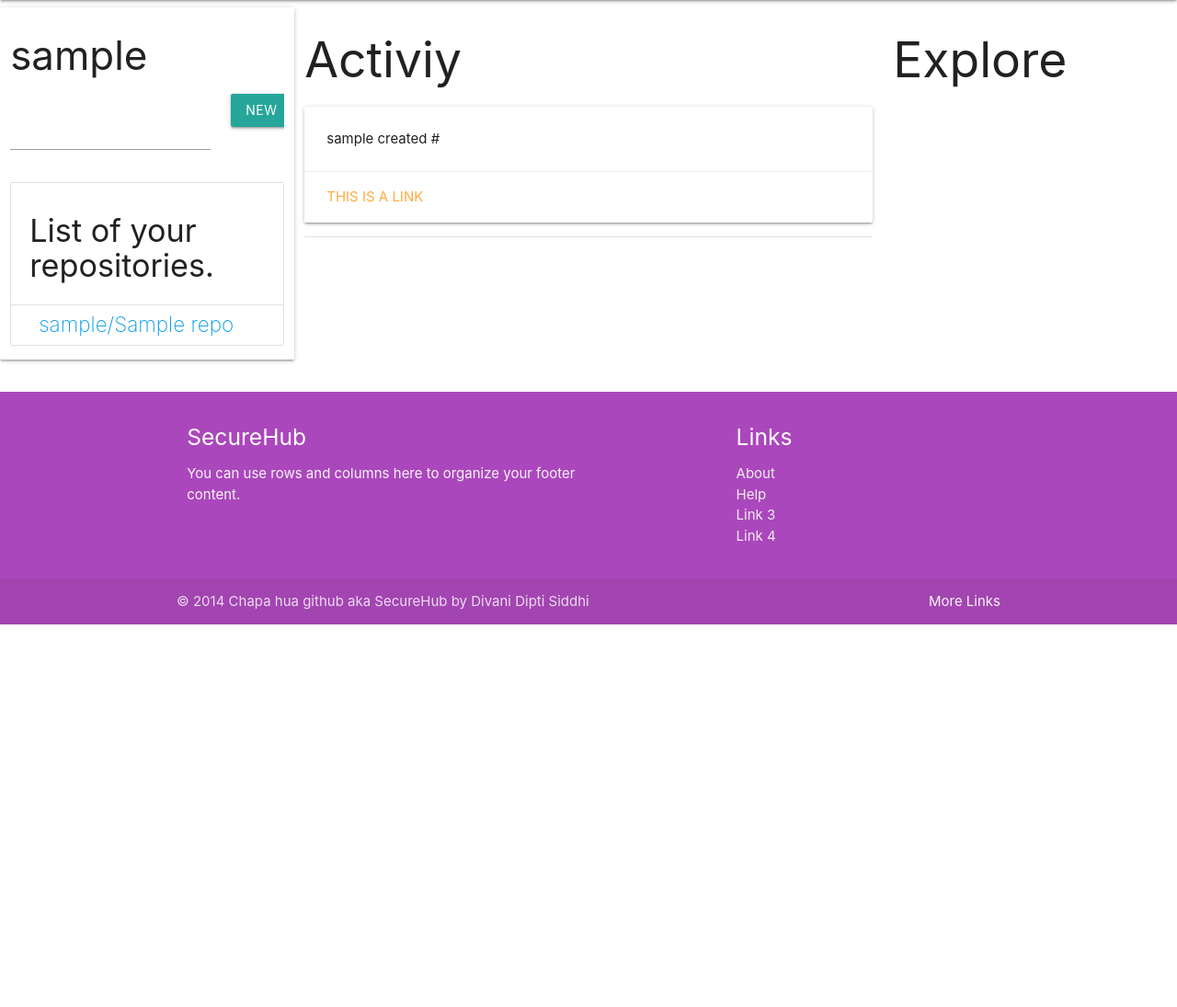
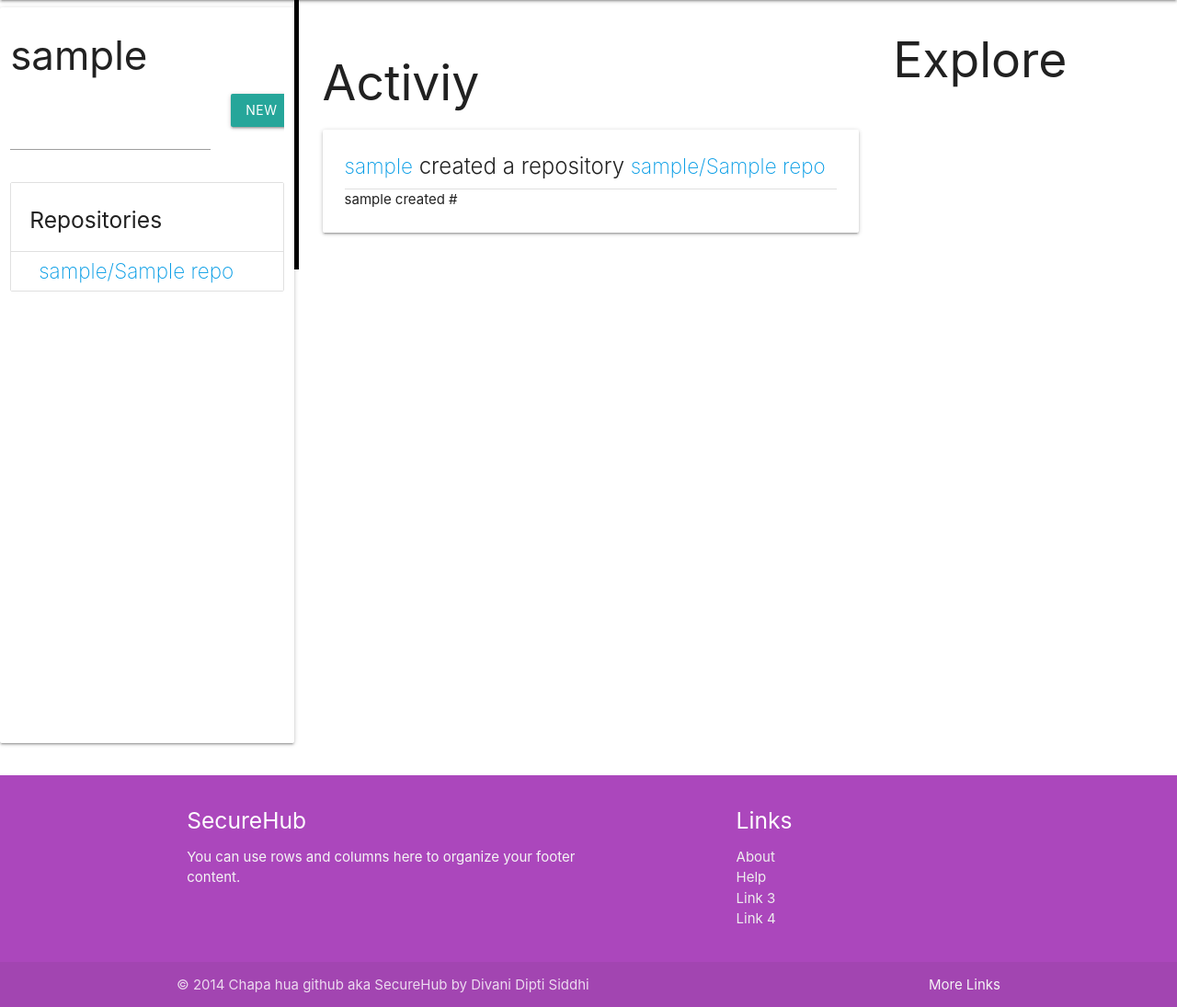
Before and after one commit to diptarag1/webster-2k21, a Django app: page / in a window 1280 px wide. Shown: the part 64-1159 px from the top of the page at 92% size. Before the commit the page ends 743 px from the top, so only its background shows below. Run offline with Django 3.2, Linux system fonts and the light colour scheme; a user stored in the database is signed in; tables that the repository leaves empty hold one stand-in row (values such as "Sample post").

Commit message:
activity card changed

```diff
--- a/Repos/templates/Repos/activity/createdRepo.html
+++ b/Repos/templates/Repos/activity/createdRepo.html
@@ -1,14 +1,15 @@
-<div class="card horizontal">
-
+<div class="card horizontal z-depth-1">
     <div class="card-stacked">
         <div class="card-content">
+            <span class="card-title"> <p>
+                <a class= "repoName thinText" href="{% url 'profile' uname=activity.thisGuy %}">{{ activity.thisGuy }}</a>
+
+                created a repository  <a class= "repoName thinText" href="{% url 'detail_repo' owner=activity.thisGuy name=activity.thatRepo.name %}">{{ activity.thisGuy }}/{{ activity.thatRepo.name }}</a></p></span>
+
+
+            <div class="divider"></div>
+
             <p>{{ activity.thisGuy }} created {{ activity.thatRepo }}</p>
         </div>
-        <div class="card-action">
-            <a href="#">This is a link</a>
-        </div>
     </div>
-    <div class="divider"></div>
-
 </div>
-<div class="divider"></div>
--- a/Repos/views.py
+++ b/Repos/views.py
@@ -104,7 +104,7 @@ def star(request):
     context = {
         'repo': repo,
     }
-
+    print("repo has been strarred")
     html = render_to_string('Repos/star-section.html', context, request=request)
     return JsonResponse({'html': html})
 
--- a/home/templates/home/index.html
+++ b/home/templates/home/index.html
@@ -1,10 +1,13 @@
 {% extends 'base.html' %}
+
 {% block css %}
     <style>
+
         #leftSection {
             overflow-y: hidden;
             overflow-x: hidden;
             position: relative;
+            height: 100vh;
 
         }
 
@@ -23,13 +26,36 @@
         .thinText {
             font-weight: 200;
         }
+
+        .vertical {
+            {#border-left: 5px solid black;#}
+            {#height: 100%;#}
+        }
+
+        #middle-section {
+            border-left: 5px solid black;
+            padding :2%;
+        }
+
+        .activities .row {
+            padding: 0 !important;
+        }
+
+        .activities .col {
+            padding: 0 !important;
+        }
+        .activities .card{
+            {#padding: 0 !important;#}
+        }
+
     </style>
 {% endblock %}
 {% block content %}
     {% include 'navBar.html' %}
 
     <div class=" row full-height">
-        <div id="leftSection" class="col s3 card full-height">
+        <div id="leftSection" class="col s3 card">
+            <div class="">
                 <div id="leftSection-internal">
                     <h3>{{ user }}</h3>
                     <div class="row">
@@ -51,11 +77,11 @@
 
 
                     <ul class="collection with-header">
-                    <li class="collection-header"><h4>List of your repositories.</h4></li>
+                        <li class="collection-header"><h5 class="">Repositories</h5></li>
                         {% for repo in repos %}
                             <li class="collection-item repoName thinText"><a
                                     href="{% url 'detail_repo' owner=repo.owner name=repo.name %}">
-                            {{ user }}/{{ repo.name }}
+                                {{ repo.owner }}/{{ repo.name }}
                             </a>
                             </li>
                         {% endfor %}
@@ -63,9 +89,10 @@
                     </p>
                 </div>
             </div>
-        <div class="col s6">
+        </div>
+        <div id="middle-section" class="col s6">
             <div class="section-title">
-                <div class="justify-content-center d-flex">
+                <div class="justify-content-center d-flex activities">
                     <h2>Activiy</h2>
                     {% for activity in activities %}
                         {% if activity.activity_type == 1 %}
@@ -76,7 +103,6 @@
                             {% include 'Repos/activity/startedFollowing.html' %}
                         {% elif activity.activity_type == 4 %}
                             {% include 'Repos/activity/starredRepo.html' %}
-
                         {% endif %}
 
 
@@ -95,5 +121,5 @@
 
         </div>
     </div>
-
+{% include 'footer.html' %}
 {% endblock %}
--- a/home/views.py
+++ b/home/views.py
@@ -8,7 +8,7 @@ def index(request):
     if request.user.is_authenticated:
         context={}
         repos=Repo.objects.filter(owner=request.user)
-        activities=Activity.objects.all()
+        activities=Activity.objects.all().order_by('-time')
         context['repos']=repos
         context['activities'] = activities
         return render(request,'home/index.html',context=context)
--- a/templates/base.html
+++ b/templates/base.html
@@ -27,7 +27,7 @@
 
 
 {% endblock script %}
-{% include 'footer.html' %}
+
 <script>
     $('.dropdown-trigger').dropdown();
 </script>
--- a/templates/navBar.html
+++ b/templates/navBar.html
@@ -28,7 +28,6 @@
                 <!-- Dropdown Structure -->
                 <ul id='dropdown1' class='dropdown-content'>
                     <li><a href="{% url 'profile' user %}">Signed in as {{ user }}</a></li>
-
                     <li class="divider" tabindex="-1"></li>
                     <li><a href="#!">Your Profile</a></li>
                     <li><a href="#!">Your repositories</a></li>
```
Also changed, not shown: Repos/templates/Repos/activity/startedFollowing.html (+11 -9 lines). Lines whose indentation alone changed are shown as unchanged.
